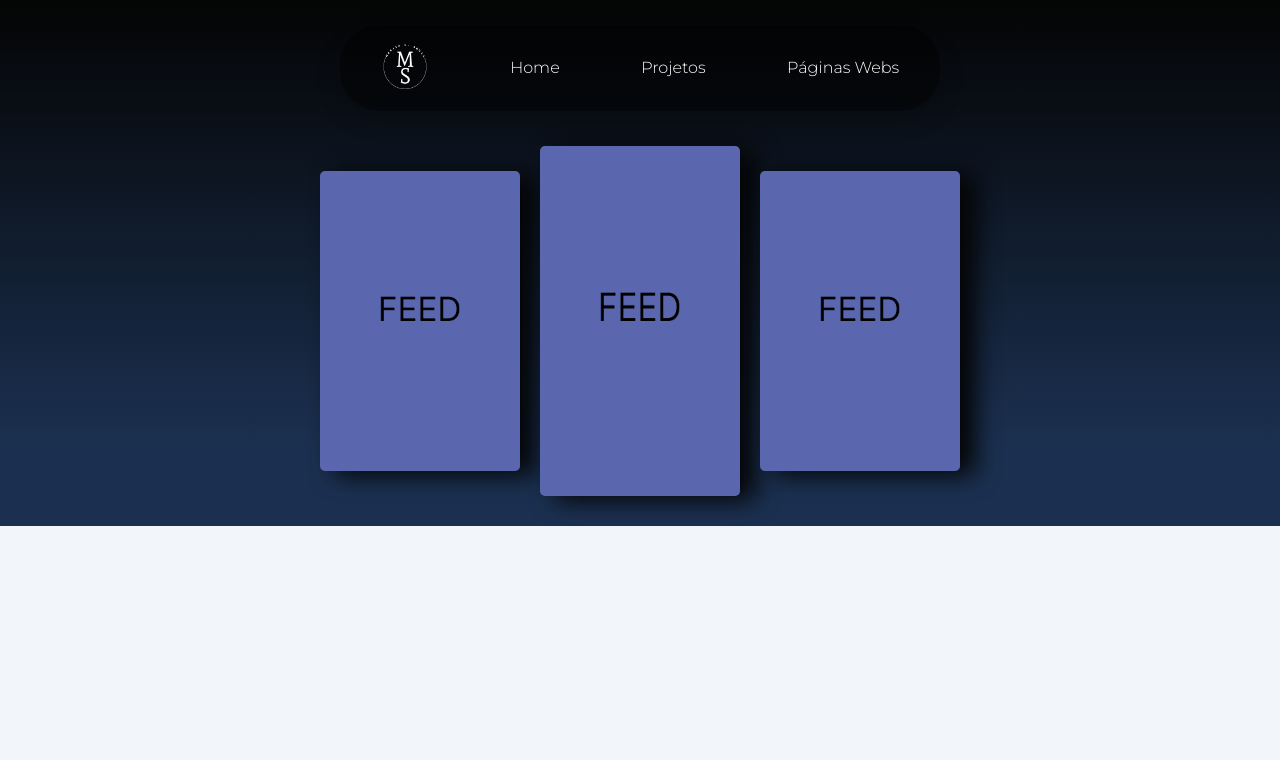
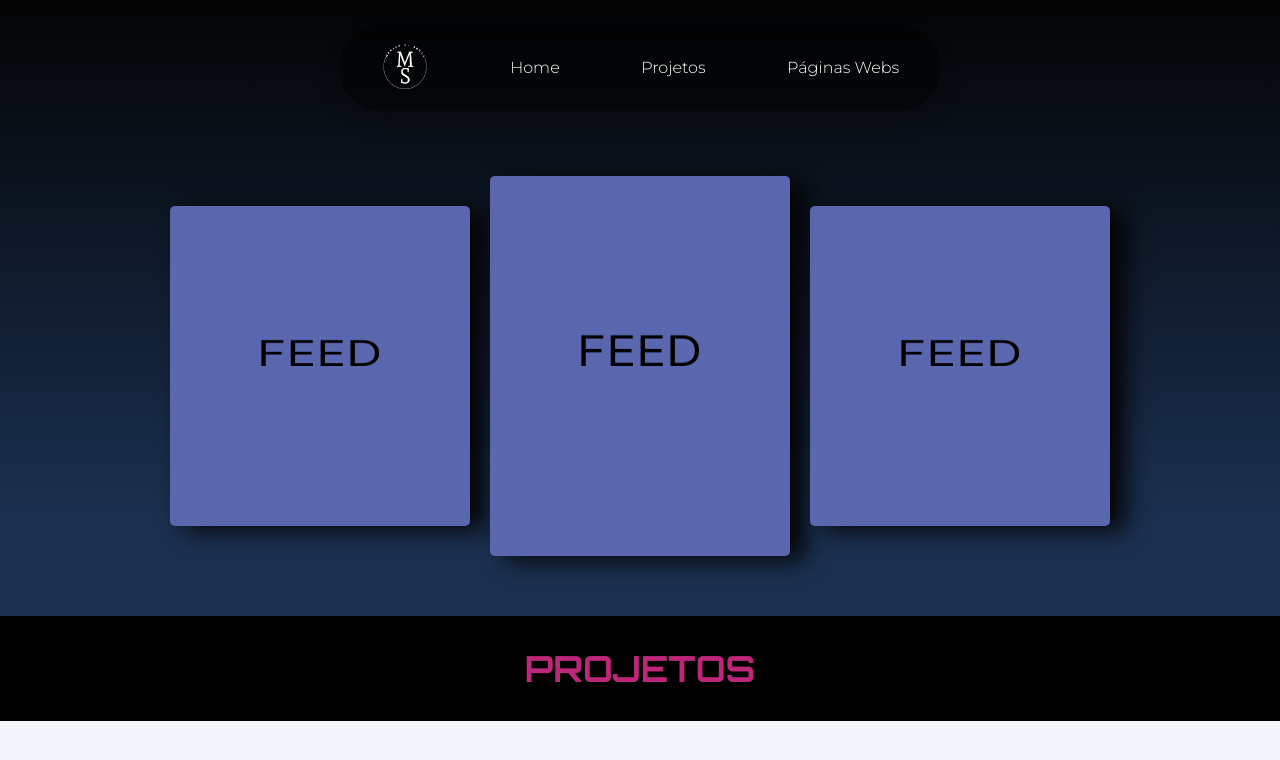
Before and after one commit to MarizaDEV/portfolio_web, a React (Vite) app: page /portfolio-web/projetos in a window 1280 px wide. Shown: the top 760 px of the page. Built offline with nearby package versions, Linux system fonts and the light colour scheme.

Commit message:
Novo componente de imagem

```diff
--- a/src/app/pages/Projetos/index.tsx
+++ b/src/app/pages/Projetos/index.tsx
@@ -1,6 +1,11 @@
 import { imageNew1 } from "../../shared/assets";
 import { NavBar } from "../../shared/components";
-import { BoxImagesNew, BoxTopProjects, Container } from "./styles/styles";
+import {
+  BoxImagesNew,
+  BoxProjetos,
+  BoxTopProjects,
+  Container,
+} from "./styles/styles";
 
 export const Projetos = () => {
   return (
@@ -26,6 +31,9 @@ export const Projetos = () => {
             />
           </BoxImagesNew>
         </BoxTopProjects>
+        <BoxProjetos>
+          <h1>PROJETOS</h1>
+        </BoxProjetos>
       </Container>
     </>
   );
--- a/src/app/pages/Projetos/styles/styles.ts
+++ b/src/app/pages/Projetos/styles/styles.ts
@@ -3,6 +3,7 @@ import styled from "styled-components";
 export const Container = styled.div`
   background: var(white-theme);
   height: 100vh;
+  font-family: "Orbitron", sans-serif;
 `;
 
 export const BoxTopProjects = styled.div`
@@ -22,20 +23,20 @@ export const BoxImagesNew = styled.div`
   flex-direction: row;
   justify-content: center;
   align-items: center;
-  margin: 20px 0;
+  margin: 50px 0;
   gap: 20px;
   flex-wrap: wrap;
 
   img {
-    width: 200px;
-    height: 300px;
+    width: 300px;
+    height: 320px;
     box-shadow: 15px 4px 25px rgba(4, 4, 4, 1);
     border-radius: 5px;
   }
 
   .Image-2 {
-    width: 200px;
-    height: 350px;
+    width: 300px;
+    height: 380px;
   }
 
   @media (min-width: 510px) and (max-width: 650px) {
@@ -69,3 +70,19 @@ export const BoxImagesNew = styled.div`
     }
   }
 `;
+
+export const BoxProjetos = styled.div`
+  background: #000000;
+  width: 100%;
+  height: auto;
+  padding: 10px 0;
+  font-size: 18px;
+  font-weight: 500;
+  display: flex;
+  justify-content: center;
+  padding: 40px 0;
+
+  H1 {
+    color: #be267a;
+  }
+`;
--- /dev/null
+++ b/src/app/shared/components/ImageList/index.tsx
@@ -0,0 +1 @@
+export const ImagesList = () => {};
--- a/src/app/shared/components/index.ts
+++ b/src/app/shared/components/index.ts
@@ -5,3 +5,4 @@ export { Footer } from "../../shared/components/Footer";
 export { Carrossel } from "../../shared/components/Carrossel";
 export { Button } from "../../shared/components/Button/Button";
 export { NavBar } from "../../shared/components/Navbar/NavBar";
+export { ImagesList } from "../../shared/components/ImageList/index";
```
Also changed, not shown: src/app/shared/components/ImageList/styles/styles.ts (added).
